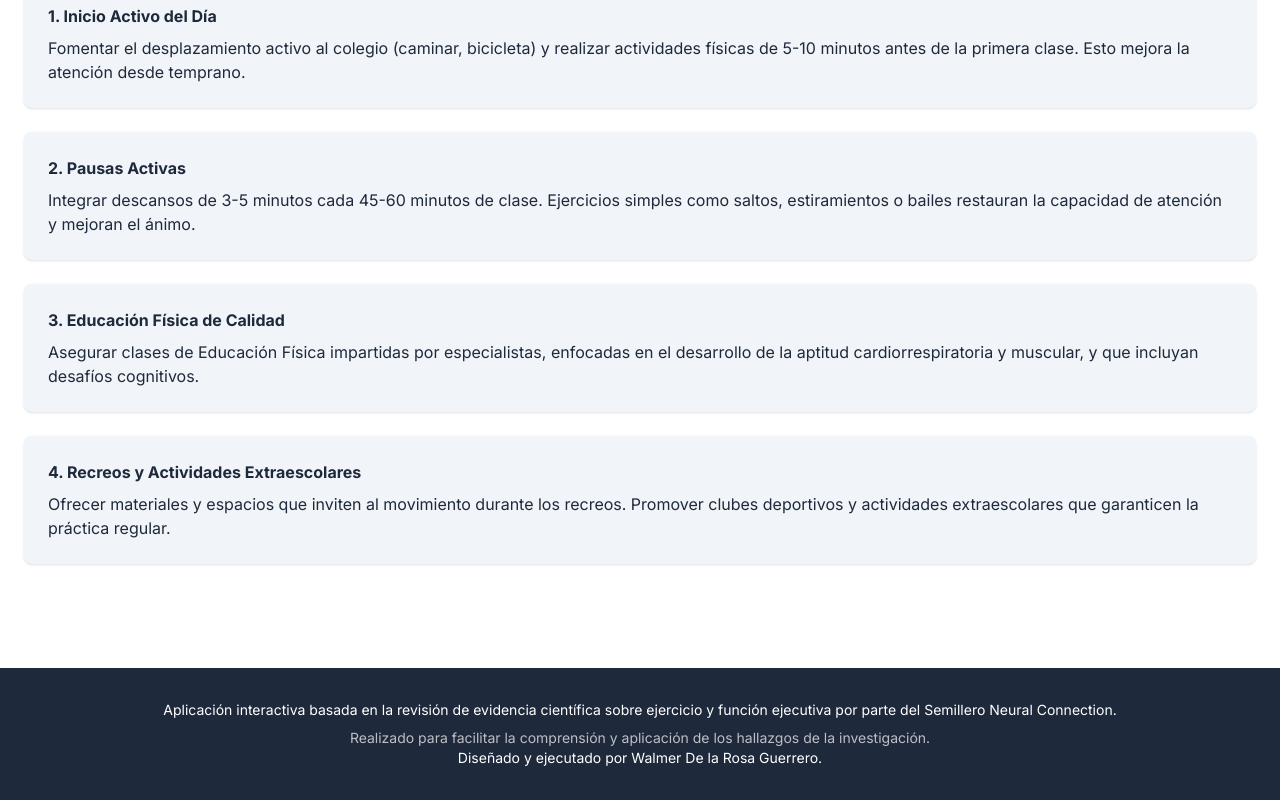
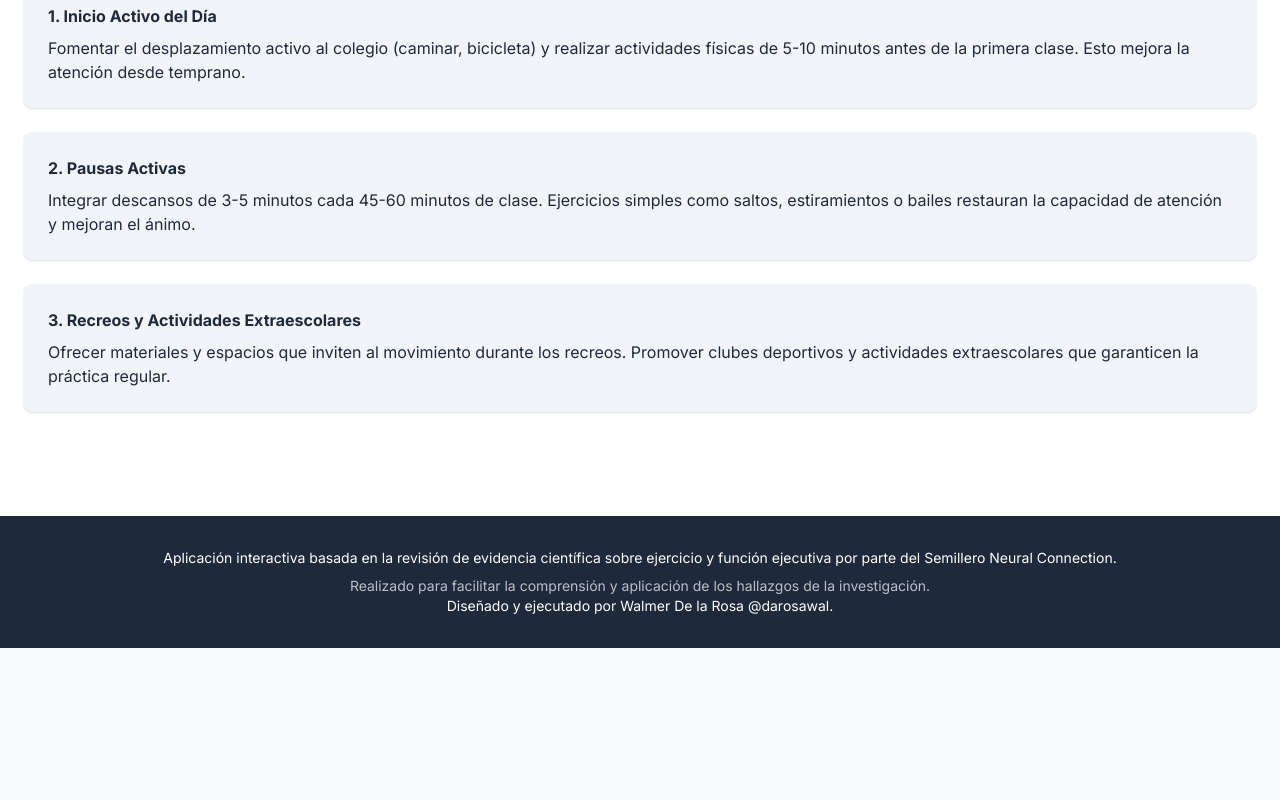
Before and after one commit to walmerdelarosa/Cerebroenmovimiento, a plain HTML site: page index.html in a window 1280 px wide. Shown: the part 2966-3766 px from the top of the page. After the commit the page ends 3614 px from the top, so only its background shows below. Drawn offline with nearby package versions, Linux system fonts and the light colour scheme.

Commit message:
Update index.html

```diff
--- a/index.html
+++ b/index.html
@@ -141,7 +141,7 @@
         <div class="container mx-auto px-6 text-center text-sm">
             <p>Aplicación interactiva basada en la revisión de evidencia científica sobre ejercicio y función ejecutiva por parte del Semillero Neural Connection.</p>
             <p class="mt-2 opacity-70">Realizado para facilitar la comprensión y aplicación de los hallazgos de la investigación.</p>
-            <p>Diseñado y ejecutado por Walmer De la Rosa Guerrero.</p>
+            <p>Diseñado y ejecutado por Walmer De la Rosa @darosawal.</p>
         </div>
     </footer>
 
@@ -274,11 +274,7 @@
                         content: 'Integrar descansos de 3-5 minutos cada 45-60 minutos de clase. Ejercicios simples como saltos, estiramientos o bailes restauran la capacidad de atención y mejoran el ánimo.'
                     },
                     {
-                        title: '3. Educación Física de Calidad',
-                        content: 'Asegurar clases de Educación Física impartidas por especialistas, enfocadas en el desarrollo de la aptitud cardiorrespiratoria y muscular, y que incluyan desafíos cognitivos.'
-                    },
-                    {
-                        title: '4. Recreos y Actividades Extraescolares',
+                        title: '3. Recreos y Actividades Extraescolares',
                         content: 'Ofrecer materiales y espacios que inviten al movimiento durante los recreos. Promover clubes deportivos y actividades extraescolares que garanticen la práctica regular.'
                     }
                 ]
```
